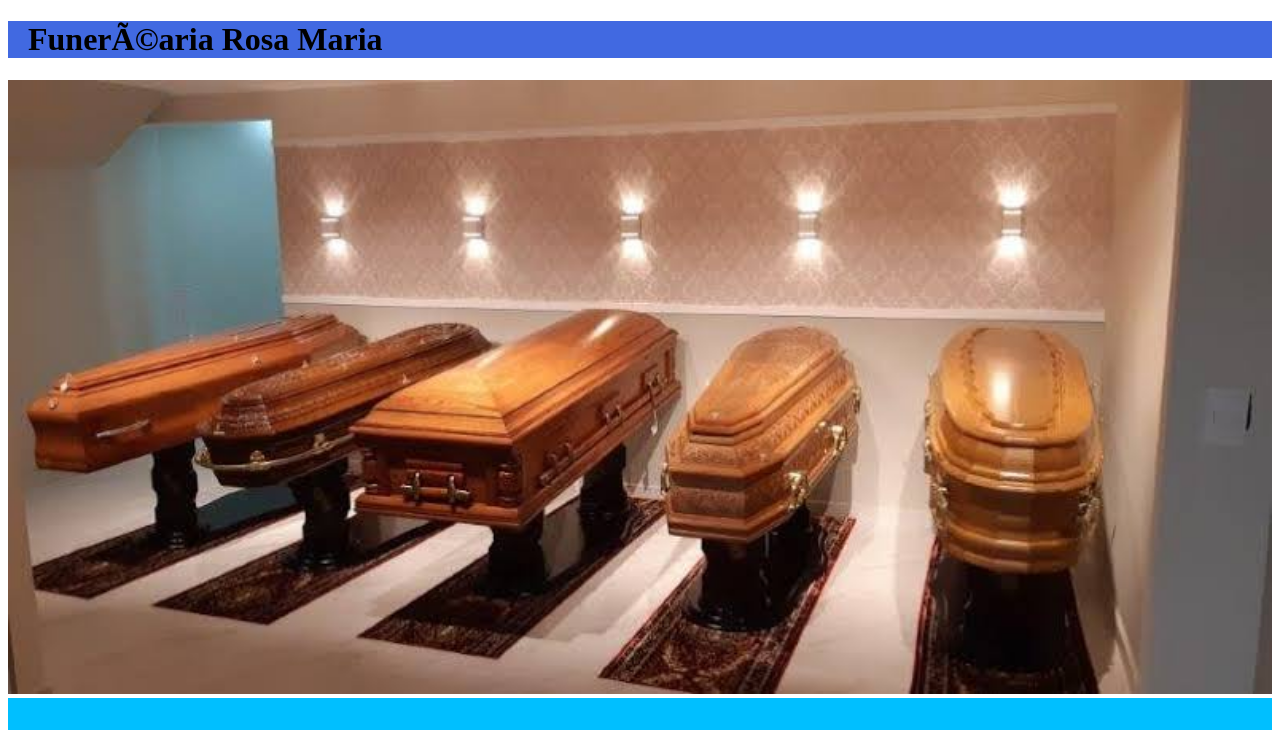
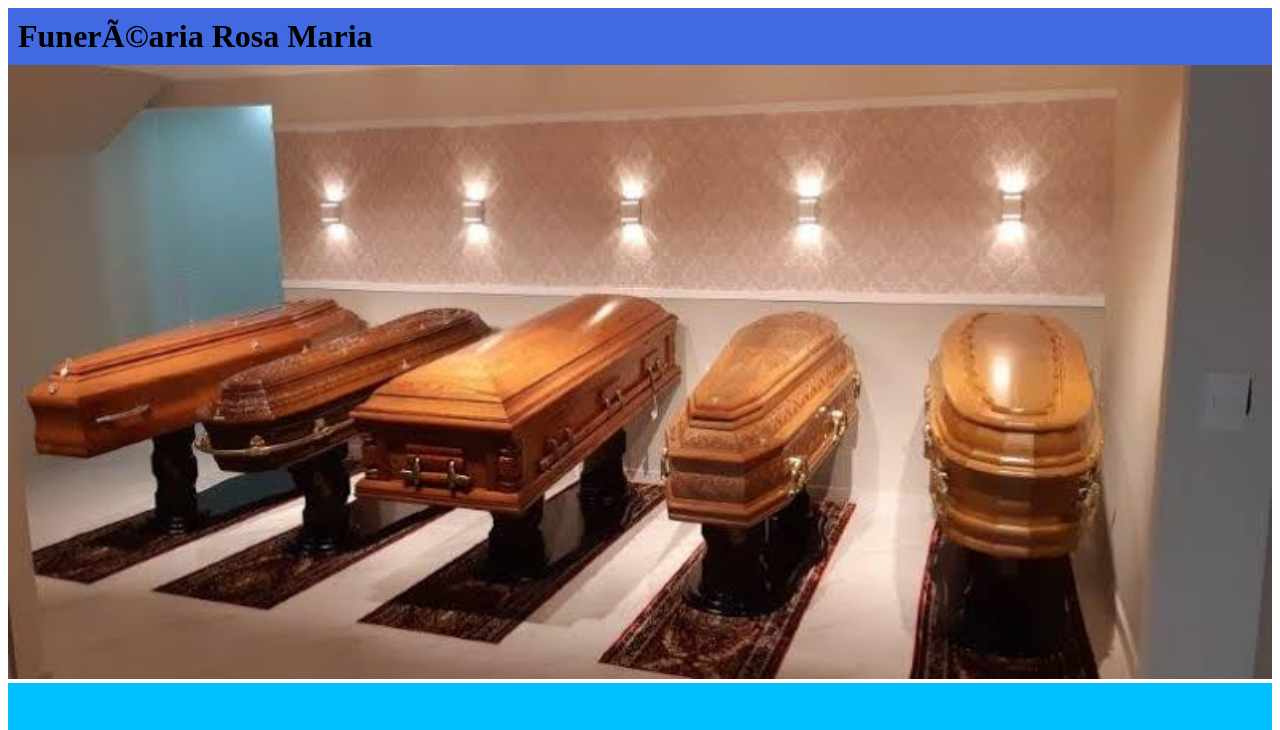
Before and after one commit to Leandr0-0/P-gina-Web, a plain HTML site: page index.html in a window 1280 px wide. Shown: the top 730 px of the page. Drawn offline with Linux system fonts and the light colour scheme.

Commit message:
Retirada da margin do cabeçalho

```diff
--- a/style.css
+++ b/style.css
@@ -9,8 +9,10 @@
 }
 
 .titulo-principal {
-	padding-left: 20px;
+	padding-left: 40px;
+	padding: 10px;
 	background: #4169E1;
+	margin: 0;
 }
 
 .titulo-centralizado {
@@ -32,6 +34,7 @@ em strong {
 .vantagens {
 	background: #87CEFA;
 	padding: 20px;
+	font-size: 24px
 }
 
 ul {
```
